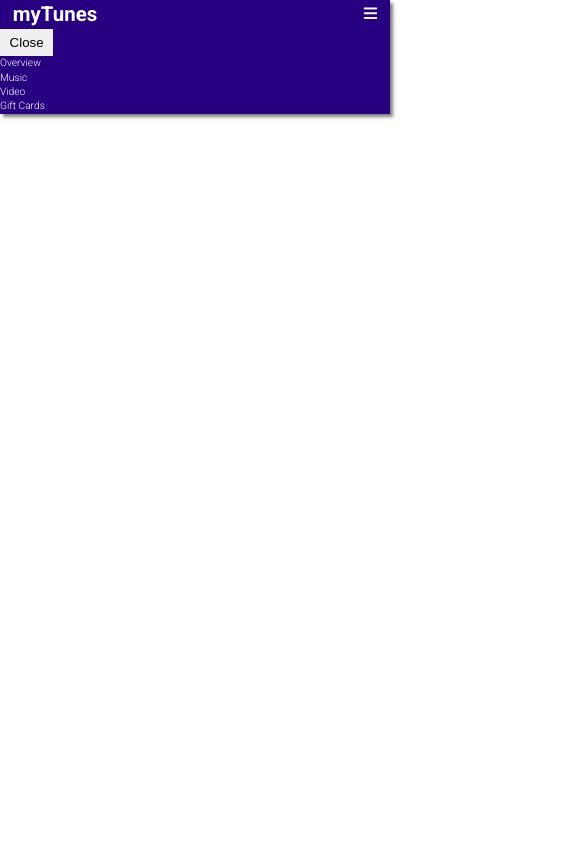
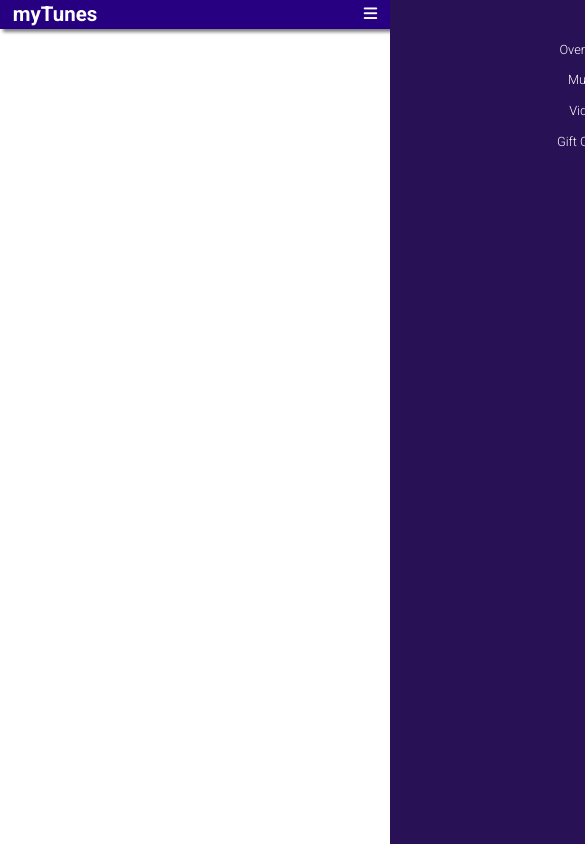
Before and after one commit to UmarAhmad12/Mini_Projects, a plain HTML site: page Project-11/index.html in a window 390 px wide. Shown: the top 844 px of the page, 585 px wide, since content can reach past the window. Drawn offline with Linux system fonts and the light colour scheme; a script that the page names is missing.

Commit message:
Css file completed

```diff
--- a/Project-11/style.css
+++ b/Project-11/style.css
@@ -245,3 +245,81 @@ nav ul li:hover {
     min-width: 20rem;
   }
 }
+
+/* For Drawer Menu */
+
+.menu_mobile {
+  background: var(--purple500);
+  top: 0;
+  position: absolute;
+  width: 100%;
+  height: 100vh;
+  transform: translateX(100vw);
+  transition: 0.3s ease-in;
+}
+.menu_mobile ul {
+  font-size: 2rem;
+  text-align: center;
+}
+.menu_mobile ul li {
+  padding: 1rem 0;
+  transition: 0.3s ease-in;
+}
+.menu_mobile ul li:hover {
+  background-color: rgb(197, 171, 253);
+  color: var(--purple600);
+  transition: 0.3s ease-in;
+}
+.close_btn_container {
+  display: flex;
+  justify-content: end;
+  margin-right: 1rem;
+  margin-top: 1rem;
+}
+
+/* Simple Drop down menu */
+
+/* .menu_mobile {
+  background: var(--purple500);
+  display: none;
+  position: absolute;
+  width: 100%;
+}
+.menu_mobile ul {
+  font-size: 2rem;
+  text-align: center;
+}
+.menu_mobile ul li {
+  padding: 1rem 0;
+  transition: 0.3s ease-in;
+}
+.menu_mobile ul li:hover {
+  background-color: rgb(197, 171, 253);
+  color: var(--purple600);
+  transition: 0.3s ease-in;
+}
+.show_menu {
+  display: block;
+}
+*/
+
+.show_menu {
+  transform: translateX(0);
+  transition: 0.3s ease-in-out;
+}
+
+@media (min-width: 768px) {
+  .menu_bar {
+    display: none;
+  }
+}
+
+@media (max-width: 425px) {
+  .ipad-iphone-img {
+    margin-top: -10rem;
+    top: 10rem;
+  }
+  .about-music {
+    padding-top: 15rem;
+  }
+}
```
